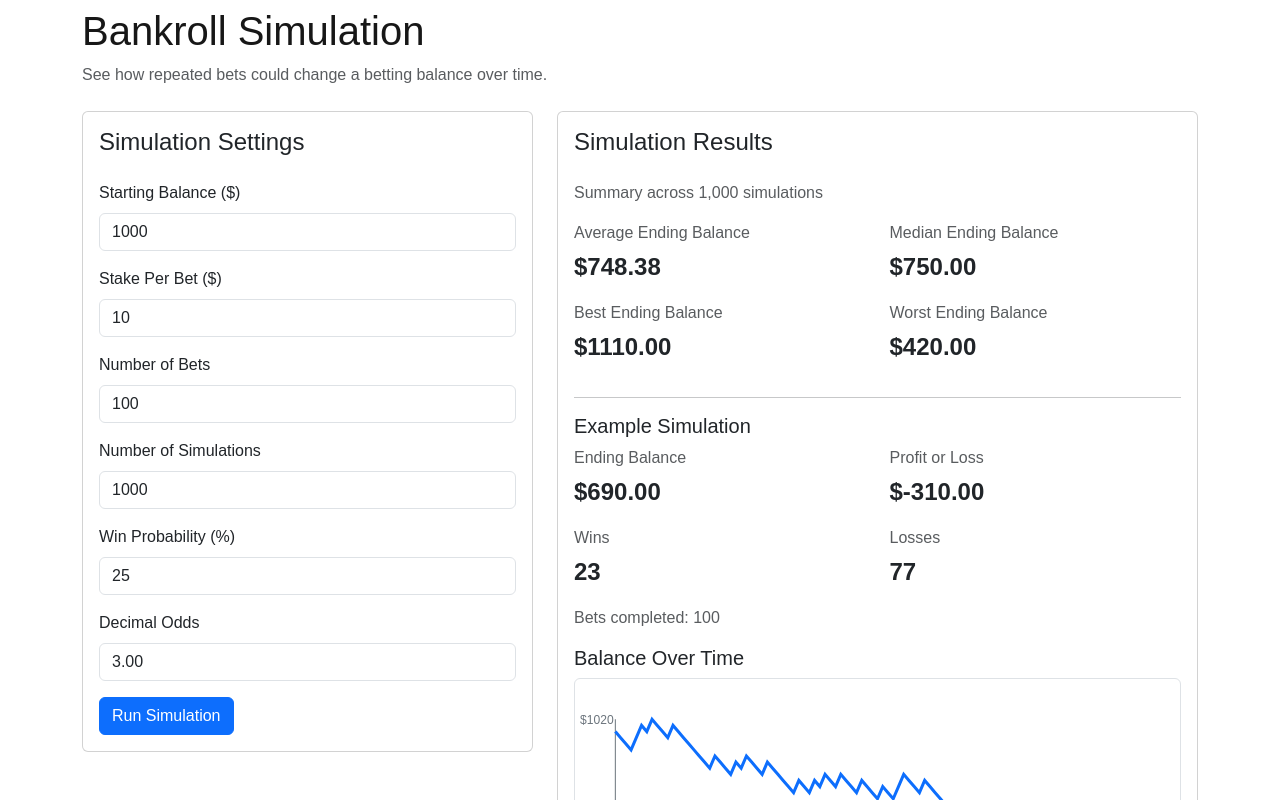
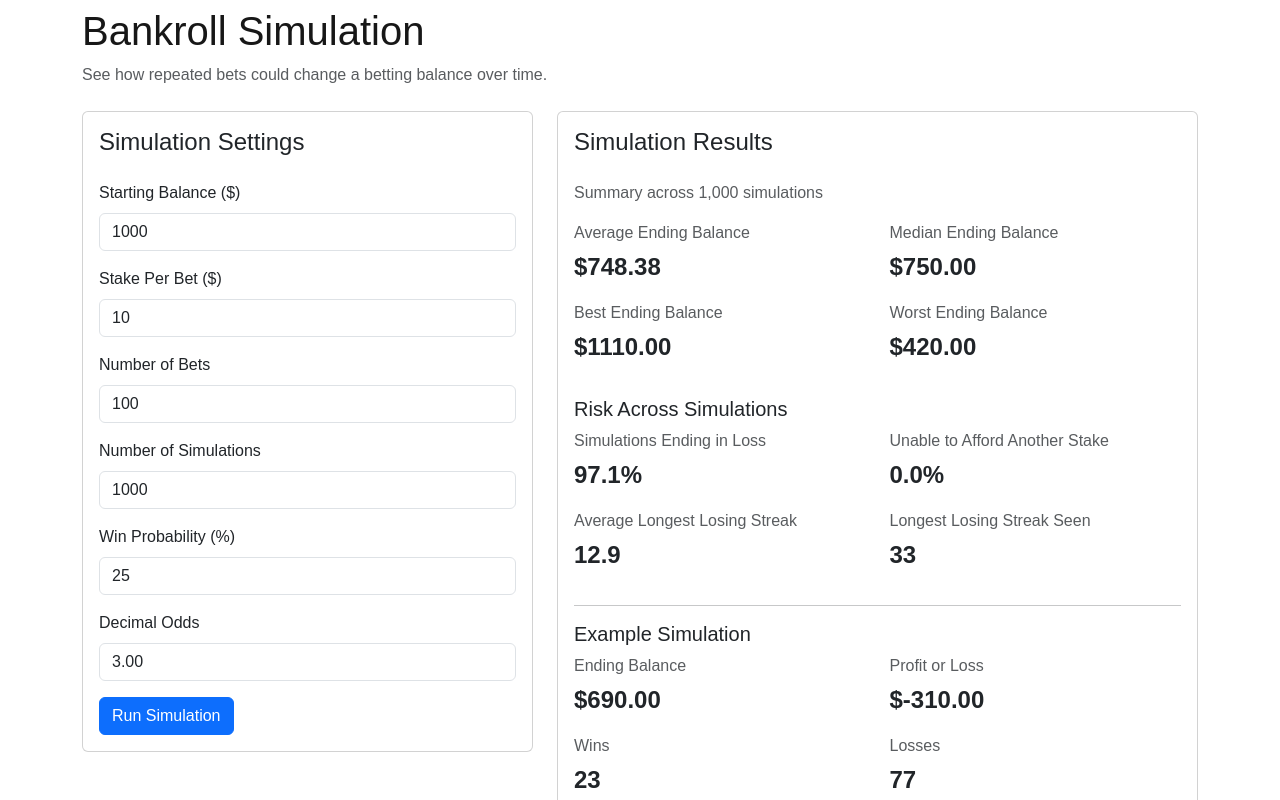
Before and after one commit to pmelnick13/brookes-dissertation, a Next.js app: page /simulation in a window 1280 px wide. Both pictures are taken after a click on the button "Run Simulation". Shown: the part 97-897 px from the top of the page. Built offline with nearby package versions, Linux system fonts and the light colour scheme; no server answers.

Commit message:
Added Monte Carlo features

```diff
--- a/components/MonteCarloSimulator.tsx
+++ b/components/MonteCarloSimulator.tsx
@@ -9,6 +9,10 @@ type SimulationResult = {
   medianEndingBalance: number;
   bestEndingBalance: number;
   worstEndingBalance: number;
+  percentageEndingInLoss: number;
+  percentageUnableToContinue: number;
+  averageLongestLosingStreak: number;
+  longestLosingStreak: number;
   endingBalance: number;
   profitOrLoss: number;
   wins: number;
@@ -96,12 +100,17 @@ export default function MonteCarloSimulator() {
     let exampleWins = 0;
     let exampleLosses = 0;
     let exampleBalances = [balanceNumber];
+    let simulationsEndingInLoss = 0;
+    let simulationsUnableToContinue = 0;
+    const longestLosingStreaks: number[] = [];
 
     // run the same betting setup many times so the outcomes can be compared
     for (let simulation = 0; simulation < simulationsNumber; simulation += 1) {
       let currentBalance = balanceNumber;
       let wins = 0;
       let losses = 0;
+      let currentLosingStreak = 0;
+      let longestLosingStreak = 0;
       const balances = [currentBalance];
 
       // each inner loop is one bet in the current simulation
@@ -116,15 +125,32 @@ export default function MonteCarloSimulator() {
         if (betWon) {
           currentBalance += stakeNumber * (oddsNumber - 1);
           wins += 1;
+          currentLosingStreak = 0;
         } else {
           currentBalance -= stakeNumber;
           losses += 1;
+          currentLosingStreak += 1;
+          longestLosingStreak = Math.max(
+            longestLosingStreak,
+            currentLosingStreak
+          );
         }
 
         balances.push(currentBalance);
       }
 
       endingBalances.push(currentBalance);
+      longestLosingStreaks.push(longestLosingStreak);
+
+      // compare the final balance with the starting point for this run
+      if (currentBalance < balanceNumber) {
+        simulationsEndingInLoss += 1;
+      }
+
+      // this means another bet at the chosen stake could not be placed
+      if (currentBalance < stakeNumber) {
+        simulationsUnableToContinue += 1;
+      }
 
       // keep the first run as the example shown in the line chart
       if (simulation === 0) {
@@ -148,6 +174,9 @@ export default function MonteCarloSimulator() {
     const averageEndingBalance =
       endingBalances.reduce((total, balance) => total + balance, 0) /
       endingBalances.length;
+    const averageLongestLosingStreak =
+      longestLosingStreaks.reduce((total, streak) => total + streak, 0) /
+      longestLosingStreaks.length;
 
     setResult({
       simulations: simulationsNumber,
@@ -155,6 +184,12 @@ export default function MonteCarloSimulator() {
       medianEndingBalance,
       bestEndingBalance: Math.max(...endingBalances),
       worstEndingBalance: Math.min(...endingBalances),
+      percentageEndingInLoss:
+        (simulationsEndingInLoss / simulationsNumber) * 100,
+      percentageUnableToContinue:
+        (simulationsUnableToContinue / simulationsNumber) * 100,
+      averageLongestLosingStreak,
+      longestLosingStreak: Math.max(...longestLosingStreaks),
       endingBalance: exampleEndingBalance,
       profitOrLoss: exampleEndingBalance - balanceNumber,
       wins: exampleWins,
@@ -353,6 +388,27 @@ function SimulationResults({ result }: { result: SimulationResult }) {
           />
         </div>
 
+        <h3 className="h5 mt-3">Risk Across Simulations</h3>
+
+        <div className="row">
+          <ResultItem
+            label="Simulations Ending in Loss"
+            value={`${result.percentageEndingInLoss.toFixed(1)}%`}
+          />
+          <ResultItem
+            label="Unable to Afford Another Stake"
+            value={`${result.percentageUnableToContinue.toFixed(1)}%`}
+          />
+          <ResultItem
+            label="Average Longest Losing Streak"
+            value={result.averageLongestLosingStreak.toFixed(1)}
+          />
+          <ResultItem
+            label="Longest Losing Streak Seen"
+            value={String(result.longestLosingStreak)}
+          />
+        </div>
+
         <hr />
 
         <h3 className="h5">Example Simulation</h3>
```
